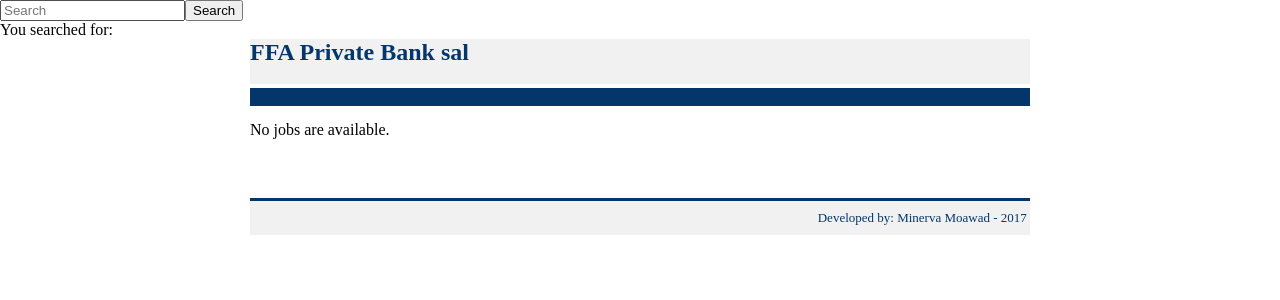
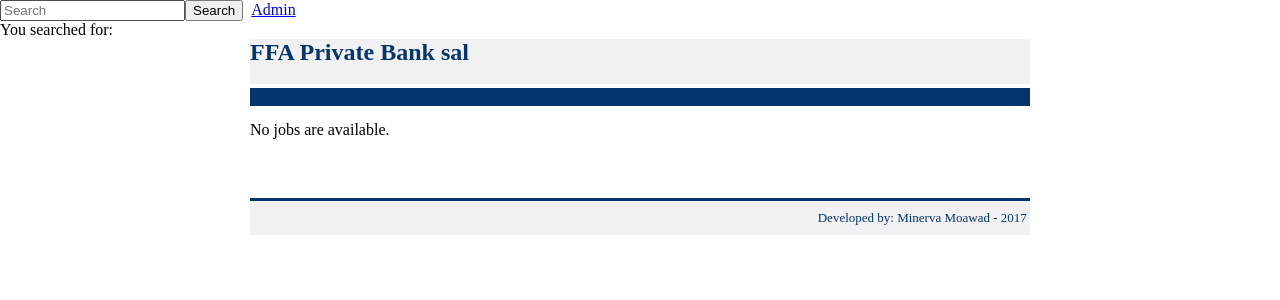
Before and after one commit to ffapb/ffa-jobs-settings, a Django app: page / in a window 1280 px wide. Shown: the top 300 px of the page. Run offline with Django 3.2, Linux system fonts and the light colour scheme; data that the repository does not hold is empty.

Commit message:
add link to /admin in list view

```diff
--- a/emailffa/templates/emailffa/index.html
+++ b/emailffa/templates/emailffa/index.html
@@ -53,14 +53,14 @@
 			<td height="12">
 			</td>
 		</tr>
-
+<tr>
 	<form method="get" action="/results/" class="navbar-form pull-right">
 <input type="text" id="searchBox" class="input-medium search-query" name="q" placeholder="Search">
-<input type="submit" class="btn" value="Search" >
+<input type="submit" class="btn" value="Search" >  &nbsp;<a type ="button" href="{% url 'admin:index' %}">Admin</a>
 </form>
 
    <div>You searched for: </div>
-
+</tr>
         	<tr>
 			<td>
 
```
